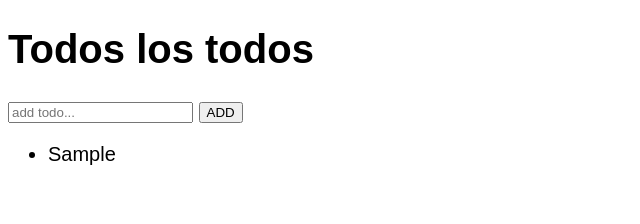
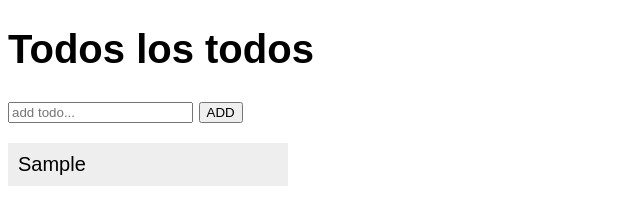
Before and after one commit to tiodan81/todos-to-dos, a plain HTML site: page index.html in a window 1280 px wide. Both pictures are taken after typing "Sample" into the empty fields and a click on the input "ADD". Shown: the whole page, without its empty margins (0-640 px from the left). Drawn offline with Linux system fonts and the light colour scheme.

Commit message:
hella styling

```diff
--- a/style.css
+++ b/style.css
@@ -3,6 +3,18 @@ body {
   font-size: 20px;
 }
 
+ul {
+  list-style-type: none;
+  padding-left: 0;
+}
+
+li {
+  background-color: #eee;
+  margin-bottom: 0.5em;
+  width: 13em;
+  padding: 0.5em;
+}
+
 .done {
   text-decoration: line-through;
 }
```
